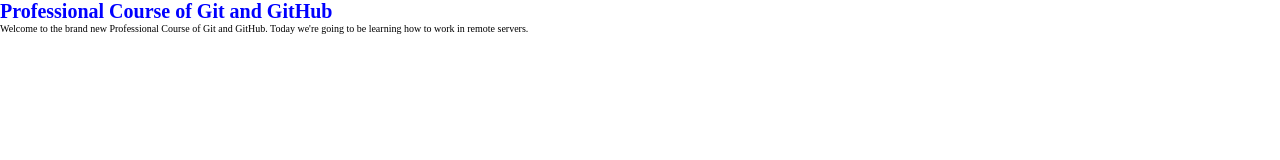
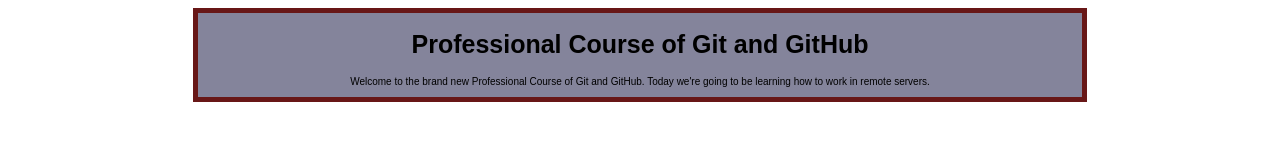
Before and after one commit to enriqueformoso/practice, a plain HTML site: page index.html in a window 1280 px wide. Drawn offline with Linux system fonts and the light colour scheme.

Commit message:
Commit a los primeros cambios de diseno del sitioweb

```diff
--- a/CSS/styles.css
+++ b/CSS/styles.css
@@ -1,4 +1,4 @@
-* {
+{
     box-sizing: border-box;
     margin: 0;
     padding: 0;
@@ -8,6 +8,20 @@ html {
     font-size: 62.5%;
 }
 
-h1 {
-    color: blue;
+/*body {
+    text-align: center;
+}*/
+
+#container {
+    width: 70%;
+    padding: 0;
+    font-family: Arial, Helvetica, sans-serif;
+    text-align: center;
+    border: .5rem solid rgb(104, 23, 23);
+    background-color: rgb(132, 132, 155);
+    margin: 0 auto;
 }
+
+#container h1 {
+    font-size: 2.5rem;
+}
--- a/index.html
+++ b/index.html
@@ -3,15 +3,19 @@
 <head>
     <meta charset="UTF-8">
     <meta name="viewport" content="width=device-width, initial-scale=1.0">
-    <link rel="stylesheet" href="CSS/styles.css">
     <title>Curso Profesional de Git y GitHub</title>
+    <link rel="stylesheet" href="CSS/styles.css"/>
 </head>
 <body>
-    <header>
-        <h1>Professional Course of Git and GitHub</h1>
-    </header>
+    <div id="container">
+        <div id="post">
+            <h1>Professional Course of Git and GitHub</h1>
 
-    <p>Welcome to the brand new Professional Course of Git and GitHub. Today we're going to be learning how to work in remote servers.</p>
+            <p>Welcome to the brand new Professional Course of Git and GitHub.
+            Today we're going to be learning how to work in remote servers.</p>
+        </div>
+    </div>
+
 
 </body>
 </html>
```
